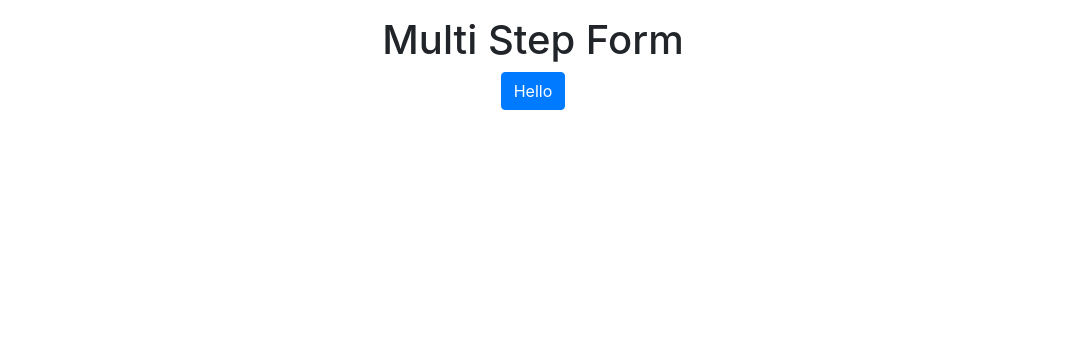
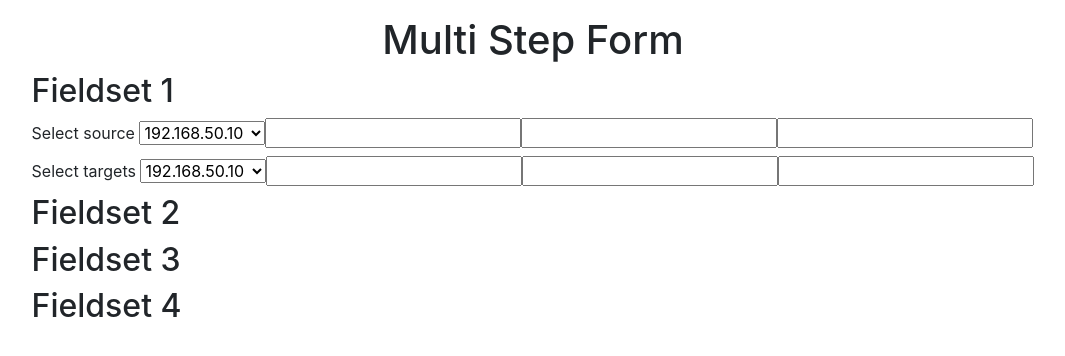
Before and after one commit to Gw3i/multi-step-form-vue, a Nuxt app: page / in a window 1280 px wide. Shown: the top 356 px of the page, without its empty margins (107-1172 px from the left). Built offline with nearby package versions, Linux system fonts and the light colour scheme.

Commit message:
Add form fields

```diff
--- a/components/Form.vue
+++ b/components/Form.vue
@@ -1,7 +1,64 @@
 <template>
   <div class="d-flex flex-column align-items-center gap-5 p-3">
     <h1>Multi Step Form</h1>
-    <button @click="hello" class="btn btn-primary">Hello</button>
+    <form>
+      <fieldset id="1">
+        <h2>Fieldset 1</h2>
+        <label for="source">
+          Select source
+          <select name="source" id="source">
+            <option>192.168.50.10</option>
+            <option>192.168.50.20</option>
+            <option>192.168.50.30</option>
+            <option>192.168.50.40</option>
+            <option>192.168.50.50</option>
+          </select>
+        </label>
+        <label for="snapshots">
+          <input id="snapshots" name="snapshots" type="number" />
+        </label>
+        <label for="sourceSnapshotPath">
+          <input
+            id="sourceSnapshotPath"
+            name="sourceSnapshotPath"
+            type="text"
+          />
+        </label>
+        <label for="sourceVolumesPath">
+          <input id="sourceVolumesPath" name="sourceVolumesPath" type="text" />
+        </label>
+        <fieldset>
+          <label for="targets">
+            Select targets
+            <select name="targets" id="targets">
+              <option>192.168.50.10</option>
+              <option>192.168.50.20</option>
+              <option>192.168.50.30</option>
+              <option>192.168.50.40</option>
+              <option>192.168.50.50</option>
+            </select>
+          </label>
+          <label for="targetSnapshots">
+            <input id="targetSnapshots" name="targetSnapshots" type="number" />
+          </label>
+          <label for="priority">
+            <input id="priority" name="priority" type="number" />
+          </label>
+          <label for="targetDirectory">
+            <input id="targetDirectory" name="targetDirectory" type="text" />
+          </label>
+        </fieldset>
+      </fieldset>
+      <fieldset id="2">
+        <h2>Fieldset 2</h2>
+      </fieldset>
+      <fieldset id="3">
+        <h2>Fieldset 3</h2>
+      </fieldset>
+      <fieldset id="4">
+        <h2>Fieldset 4</h2>
+      </fieldset>
+    </form>
   </div>
 </template>
 
```
